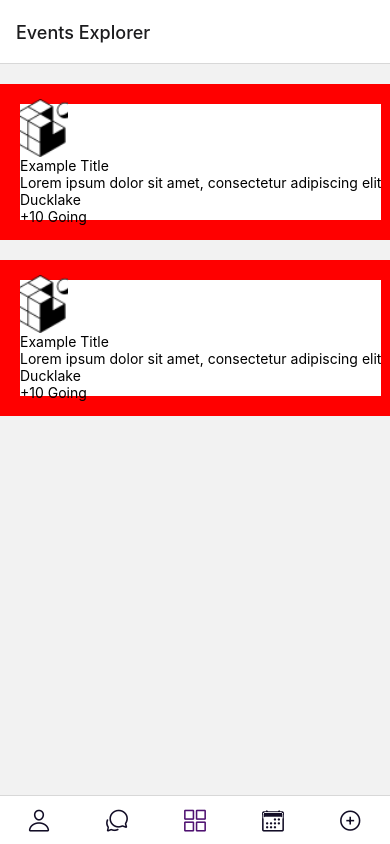
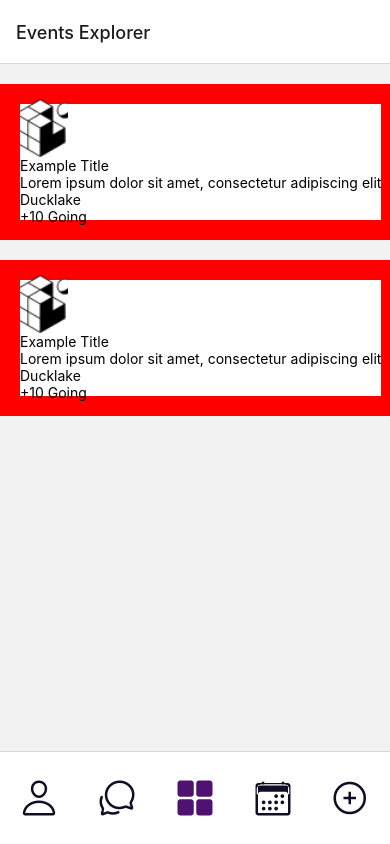
Before and after one commit to AdamMalm/MeetUP, a React Native app: screen / in a window 390 px wide. Built offline with nearby package versions, Linux system fonts and the light colour scheme.

Commit message:
styled tabbuttom

```diff
--- a/app/routes/TabNavigator.tsx
+++ b/app/routes/TabNavigator.tsx
@@ -15,33 +15,29 @@ const BottomTabNavigator = () => {
 		<Tab.Navigator
 			initialRouteName="Events Explorer"
 			screenOptions={({ route }) => ({
+				tabBarStyle: { position: "absolute", height: 93 },
+				tabBarItemStyle: {},
 				tabBarIcon: ({ focused, color, size }) => {
 					let iconName;
 
 					if (route.name === "Events Explorer") {
-						iconName = focused ? "grid-outline" : "grid-outline";
+						iconName = focused ? "grid" : "grid-outline";
 					} else if (route.name === "Chat Rooms") {
 						iconName = focused
-							? "chatbubbles-outline"
+							? "chatbubbles"
 							: "chatbubbles-outline";
 					} else if (route.name === "Cantact List") {
-						iconName = focused
-							? "person-outline"
-							: "person-outline";
+						iconName = focused ? "person" : "person-outline";
 					} else if (route.name === "Timeline") {
-						iconName = focused
-							? "calendar-outline"
-							: "calendar-outline";
+						iconName = focused ? "calendar" : "calendar-outline";
 					} else if (route.name === "Event Creator") {
 						iconName = focused
-							? "add-circle-outline"
+							? "add-circle"
 							: "add-circle-outline";
 					}
 
 					// You can return any component that you like here!
-					return (
-						<Ionicons name={iconName} size={size} color={color} />
-					);
+					return <Ionicons name={iconName} size={40} color={color} />;
 				},
 				tabBarActiveTintColor: "#4F1271",
 				tabBarInactiveTintColor: "#120D26",
```
